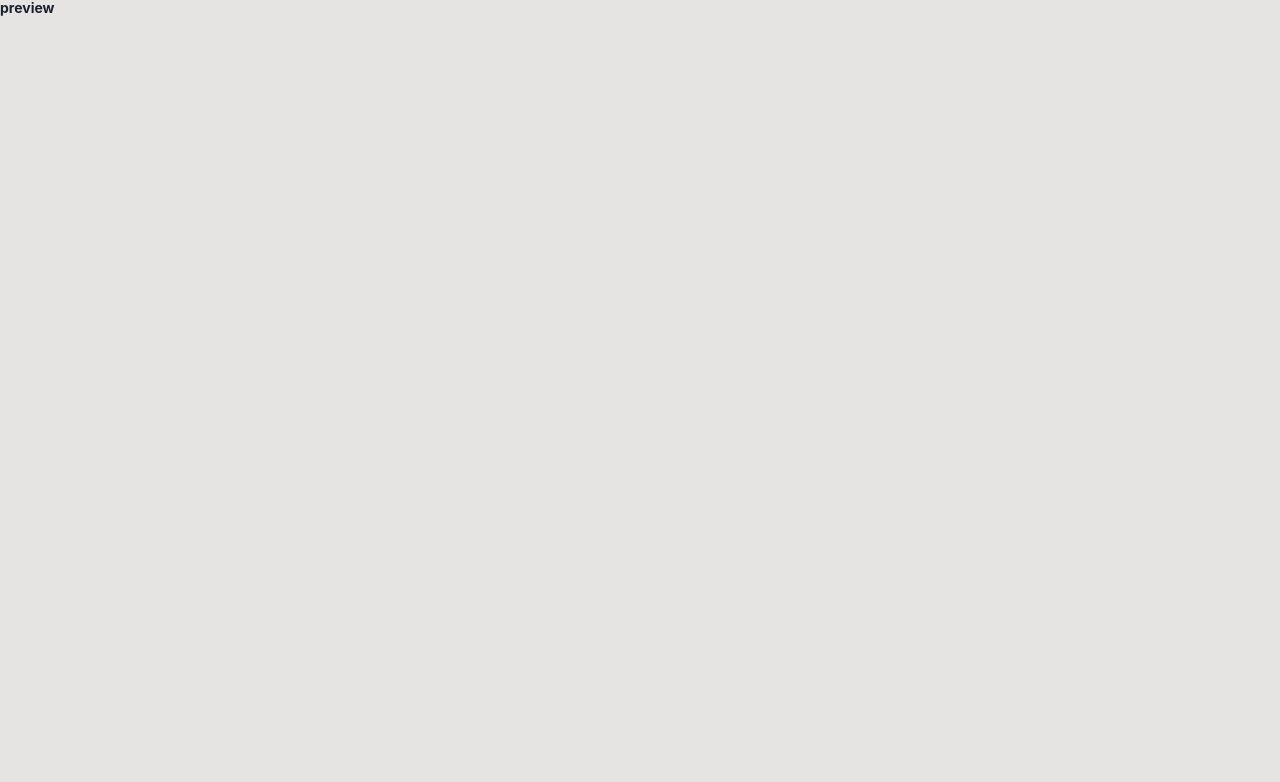
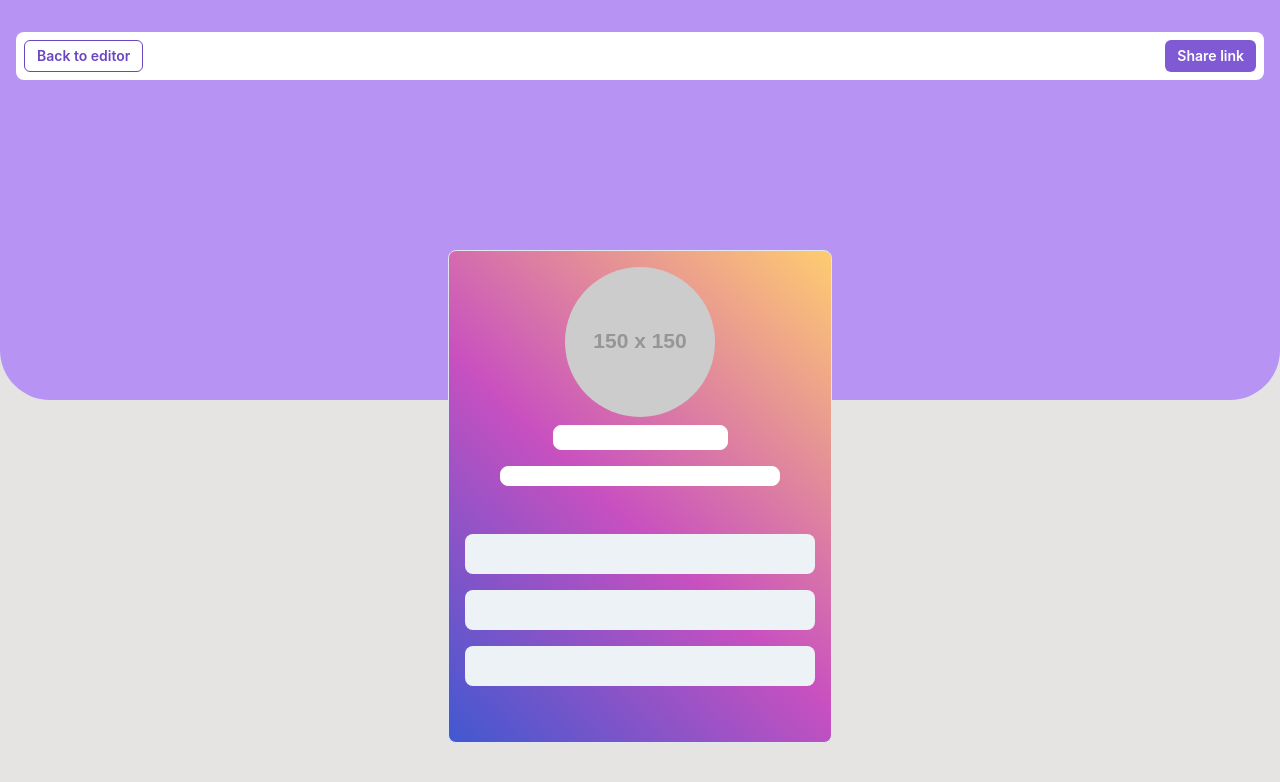
Before and after one commit to faithgaiciumia/link-sharing-app, a React app: page /preview in a window 1280 px wide. Shown: the top 782 px of the page. Built offline with nearby package versions, Linux system fonts and the light colour scheme; the HTML template or start-up script is replaced by a standard one.

Commit message:
added preview page components

```diff
--- /dev/null
+++ b/src/components/PreviewHeader.jsx
@@ -0,0 +1,32 @@
+import { Box, Button, Flex } from "@chakra-ui/react";
+import { useNavigate } from "react-router-dom";
+
+export default function PreviewHeader() {
+  const navigate = useNavigate();
+  return (
+    <Box
+      h={"50vh"}
+      backgroundColor={"purple.300"}
+      w={"100%"}
+      borderBottomRadius={"50px"}
+      py={8}
+      px={4}
+    >
+      <Box backgroundColor={"white"} p={2} borderRadius={"lg"}>
+        <Flex justify={"space-between"} align={"center"}>
+          <Button
+            variant={"outline"}
+            colorScheme="purple"
+            size={"sm"}
+            onClick={() => navigate("/")}
+          >
+            Back to editor
+          </Button>
+          <Button colorScheme="purple" size={"sm"}>
+            Share link
+          </Button>
+        </Flex>
+      </Box>
+    </Box>
+  );
+}
--- a/src/components/Sidebar.jsx
+++ b/src/components/Sidebar.jsx
@@ -4,16 +4,7 @@ import useLinkStore from "../store/useLinkStore";
 export default function Sidebar() {
   const { profile, links } = useLinkStore();
   return (
-    <Box
-      boxShadow={"lg"}
-      borderRadius={"lg"}
-      background={"white"}
-      minH={"80vh"}
-      my={4}
-      width={"30%"}
-      p={8}
-      h={"auto"}
-    >
+    <Box>
       <Flex
         direction={"column"}
         justify={"center"}
--- a/src/pages/Home.jsx
+++ b/src/pages/Home.jsx
@@ -6,11 +6,22 @@ import MainContent from "../components/MainContent";
 export default function Home() {
   return (
     <Box p={2}>
-        <Navbar />
-        <Flex gap={2}>
-            <Sidebar/>
-            <MainContent/>
-        </Flex>
+      <Navbar />
+      <Flex gap={2}>
+        <Box
+          boxShadow={"lg"}
+          borderRadius={"lg"}
+          background={"white"}
+          minH={"80vh"}
+          my={4}
+          width={"30%"}
+          p={8}
+          h={"auto"}
+        >
+          <Sidebar />
+        </Box>
+        <MainContent />
+      </Flex>
     </Box>
   );
 }
--- a/src/pages/Preview.jsx
+++ b/src/pages/Preview.jsx
@@ -1,9 +1,16 @@
-import { Box, Heading } from "@chakra-ui/react";
+import { Box, Flex } from "@chakra-ui/react";
+import PreviewHeader from "../components/PreviewHeader";
+import Sidebar from "../components/Sidebar";
 
 export default function Preview() {
   return (
     <Box>
-      <Heading fontSize={"sm"}>preview</Heading>
+      <PreviewHeader />
+      <Flex justify={"center"} my={-150} align={"center"}>
+        <Box w={"30%"}>
+          <Sidebar />
+        </Box>
+      </Flex>
     </Box>
   );
 }
```
